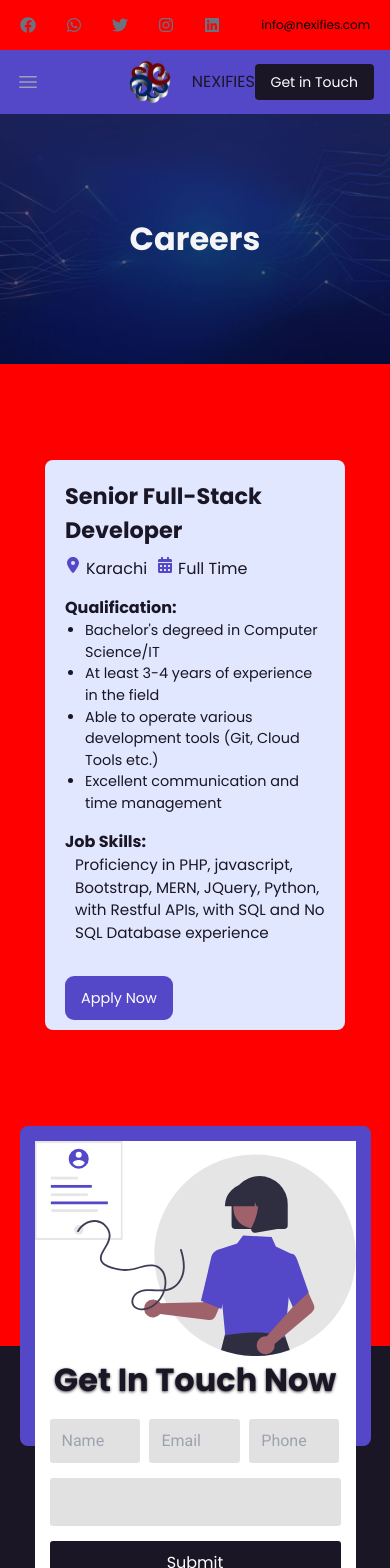
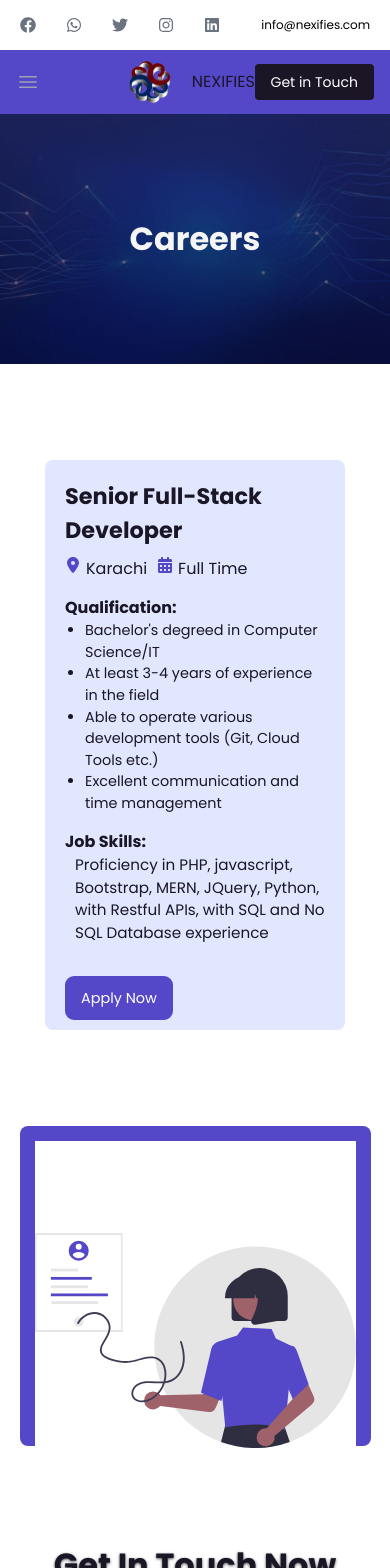
Before and after one commit to MohdHassan17/Nexifies, a React (Create React App) app: page /careers in a window 390 px wide. Shown: the top 1568 px of the page. Built offline with nearby package versions, Linux system fonts and the light colour scheme.

Commit message:
Email JS Logic

```diff
--- a/package.json
+++ b/package.json
@@ -3,14 +3,17 @@
   "version": "0.1.0",
   "private": true,
   "dependencies": {
+    "@emailjs/browser": "^4.4.1",
     "@headlessui/react": "^2.2.0",
     "@heroicons/react": "^2.2.0",
     "@material-tailwind/react": "^2.1.10",
     "@testing-library/jest-dom": "^5.17.0",
     "@testing-library/react": "^13.4.0",
     "@testing-library/user-event": "^13.5.0",
+    "aos": "^3.0.0-beta.6",
     "react": "^18.3.1",
     "react-dom": "^18.3.1",
+    "react-hot-toast": "^2.4.1",
     "react-icons": "^5.3.0",
     "react-responsive-carousel": "^3.2.23",
     "react-router-dom": "^6.28.0",
--- a/src/App.js
+++ b/src/App.js
@@ -1,6 +1,7 @@
 import "./App.css";
 
-// React Router Import
+// Library Import
+import { Toaster } from "react-hot-toast";
 import { BrowserRouter, Routes, Route } from "react-router-dom";
 
 //Header & Footer Import
@@ -27,6 +28,7 @@ import RPAImg from "./images/RPAImg.jpg";
 import FinanceImg from "./images/finance-service.jpg";
 import SupplyImg from "./images/supply-chain-service.jpg";
 import AIImg from "./images/AI-service.png";
+
 
 
 
@@ -110,7 +112,7 @@ Step into the future with Nexifies’ AI-powered solutions, where innovation mee
 
   return (
     <div className="App">
-
+       <Toaster position="top-center" reverseOrder={false} />
       <BrowserRouter>
       <ScrollToTop />
       <Header />
--- a/src/components/Footer.jsx
+++ b/src/components/Footer.jsx
@@ -1,10 +1,12 @@
-import React from 'react'
+import React, { useRef } from 'react'
 import { useLocation } from 'react-router-dom';
-
+import toast from 'react-hot-toast';
 
 //Image Import
 import Nexifies from '../images/Nexifies-Logo.png'
 import FooterImg from '../images/contact-form-img.svg'
+import { sendEmail } from '../utils/sendEmail';
+
 
 
 function Footer() {
@@ -13,6 +15,29 @@ function Footer() {
 
     // Determine if the extra component should be hidden based on the current path
     const hideExtraComponent = location.pathname === "/contact-us";
+
+
+    const form = useRef()
+
+    const handleSubmit = (e) => {
+      e.preventDefault();
+
+      // Get form values
+      const formData = new FormData(form.current);
+      const name = formData.get('name');
+      const email = formData.get('email');
+      const phone = formData.get('phone')
+      const message = formData.get('message');
+
+      // Validation logic
+      if (!name || !email || !message || !phone) {
+        toast.error('Please fill in all the fields before submitting.');
+        return;
+      }
+
+      // Proceed with sending the email
+      sendEmail(form);
+    };
   return (
     <>
 
@@ -28,13 +53,13 @@ function Footer() {
 
             <div className="contact-form-container">
                 <h1 className="heading-1 text-center">Get In Touch Now</h1>
-                <form action="" class="footer-contact-form">
+                <form action="" class="footer-contact-form" ref={form} onSubmit={handleSubmit}>
                     <div className="input-field-container">
-                        <input type="text" placeholder='Name' className="input-field" />
-                        <input type="text" placeholder='Email' className="input-field" />
-                        <input type="text" placeholder='Phone' className="input-field" />
+                        <input type="text" placeholder='Name' name="name"className="input-field" />
+                        <input type="email" placeholder='Email' name='email' className="input-field" />
+                        <input type="tel" placeholder='Phone' name='phone' className="input-field" />
                     </div>
-                    <textarea name="" id="" className="form-msg"></textarea>
+                    <textarea name="message" id="" className="form-msg" placeholder="Message"></textarea>
                     <input type="submit" className="submit-btn"  />
 
                 </form>
--- a/src/css/HeadFooter.css
+++ b/src/css/HeadFooter.css
@@ -118,16 +118,30 @@
 @media (max-width: 768px){
 
 
+    .footer-container{
+        padding-top: 750px;
+    }
+
     .footer-contact-form-wrapper{
         flex-direction: column;
-        height: auto;
+        height: 800px;
+
     }
 
-    /* .contact-img-container{
-        flex:
+    .input-field-container{
+        flex-direction: column;
+        gap: 10px;
+    }
+
+    .input-field{
+        width: 100%;
+    }
+
+    .contact-img-container{
+        flex: 1
     }
 
     .contact-form-container{
-        flex: 6;
-    } */
+        flex: 1;
+    }
 }
--- a/src/css/Landing.css
+++ b/src/css/Landing.css
@@ -257,9 +257,7 @@
 /* Responsive Adjustments */
 @media (max-width: 768px) {
 
-body{
-  background-color: red;
-}
+
 
 
     .carousel-slide {
--- /dev/null
+++ b/src/utils/sendEmail.jsx
@@ -0,0 +1,20 @@
+import emailjs from '@emailjs/browser';
+import toast from 'react-hot-toast';
+
+export const sendEmail = (form) => {
+  const notify = () => toast('Message Sent Successfully');
+
+  emailjs
+    .sendForm('service_trskpjs', 'template_4pzh0nt', form.current, {
+      publicKey: 'Ce0CfIdr7hLaGT4nE',
+    })
+    .then(
+      () => {
+        notify();
+        form.current.reset(); // Clears the form after the email is sent
+      },
+      (error) => {
+        console.log('FAILED...', error.text);
+      }
+    );
+};
```
Also changed, not shown: 1 other file (tests, documents, lock files or other folders).
